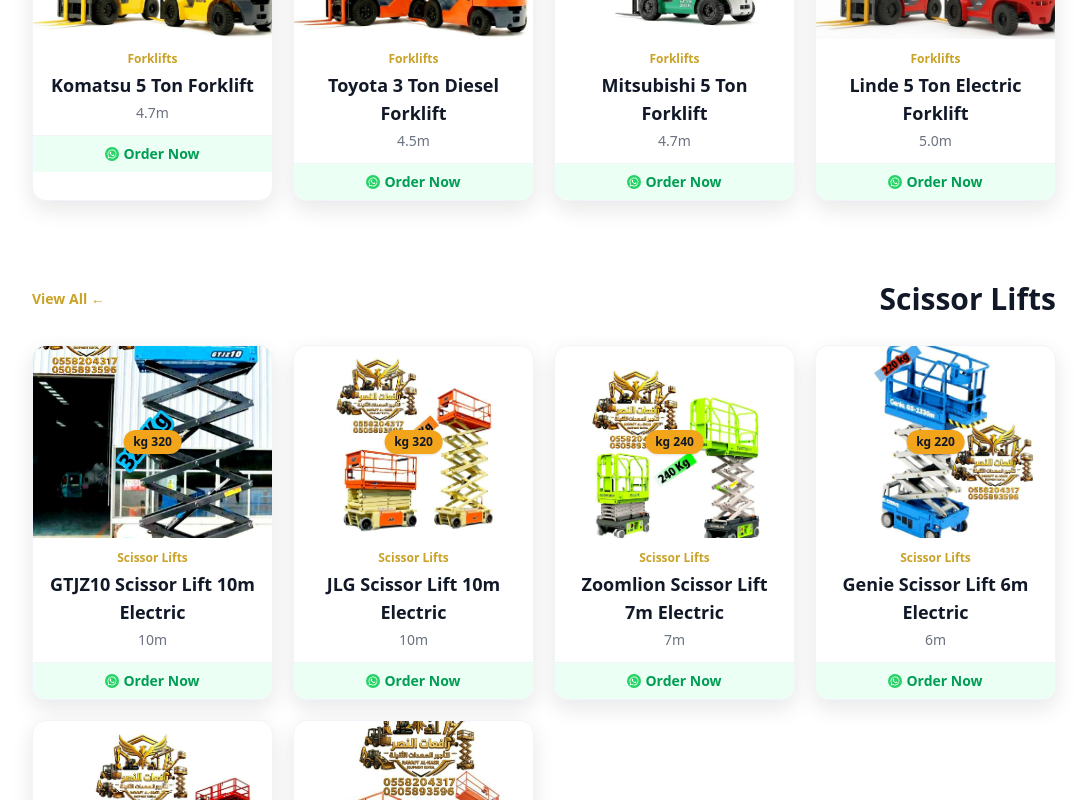
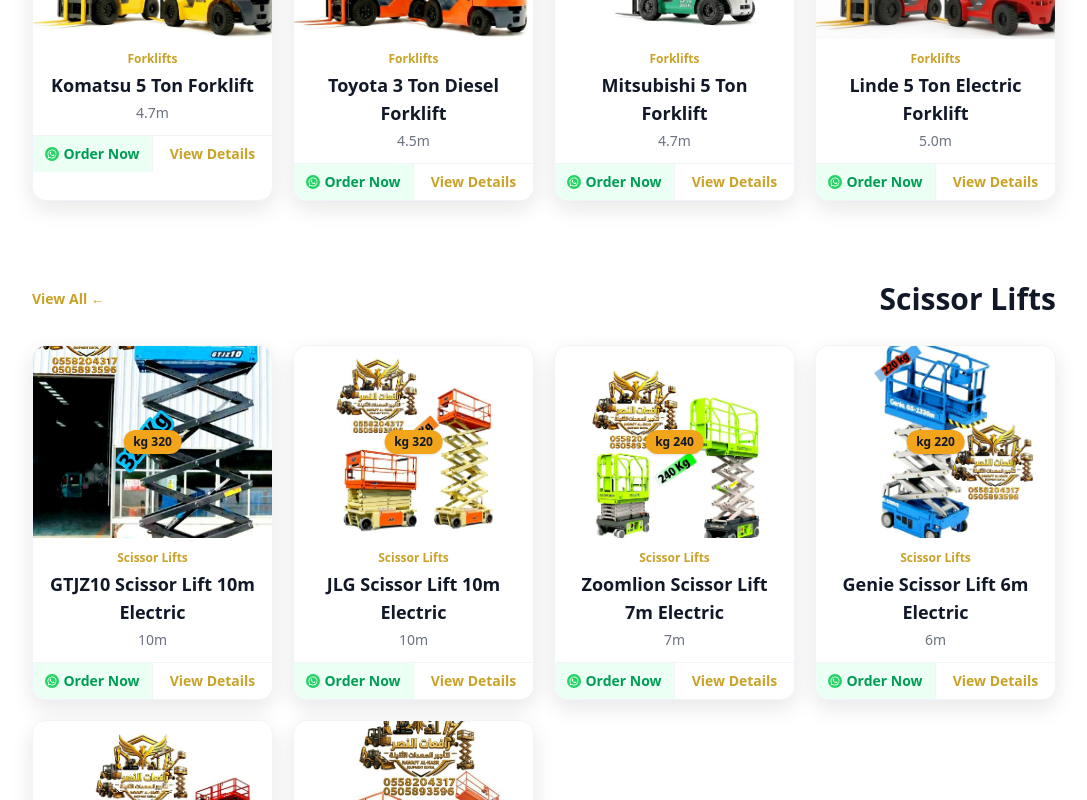
Before and after one commit to droidattips-Mod/basheer-with-good-dom, a Next.js app: page /en in a window 1280 px wide. Shown: the part 1720-2520 px from the top of the page, without its empty margins (96-1183 px from the left). Built offline with nearby package versions, Linux system fonts and the light colour scheme.

Commit message:
adding View Details button

```diff
--- a/components/site/EquipmentCard.tsx
+++ b/components/site/EquipmentCard.tsx
@@ -8,9 +8,10 @@
   locale: Locale;
   categoryLabel: string;
   requestNowLabel: string;
+  viewDetailsLabel: string;
 };
 
-export default function EquipmentCard({ item, locale, categoryLabel, requestNowLabel }: Props) {
+export default function EquipmentCard({ item, locale, categoryLabel, requestNowLabel, viewDetailsLabel }: Props) {
   const name = locale === "ar" ? item.nameAr : item.nameEn;
   const description = locale === "ar" ? item.descriptionAr : item.descriptionEn;
   const whatsappHref = `https://wa.me/${WHATSAPP_NUMBER}?text=${encodeURIComponent("أود الاستفسار عن تأجير المعدة: " + name)}`;
@@ -39,17 +40,25 @@
           <h4 className="line-clamp-2 text-sm font-black leading-6 text-[#111827] md:text-lg md:leading-7">{name}</h4>
           <p className="mt-1 text-xs text-[#6B7280] md:text-sm">{item.spec ?? description}</p>
         </div>
-        <div className="relative z-10 border-t border-slate-100 text-[11px] font-bold md:text-sm">
+        <div className="relative z-10 flex border-t border-slate-100 text-[11px] font-bold md:text-sm">
           <a
             href={whatsappHref}
             target="_blank"
             rel="noreferrer"
             aria-label={`${requestNowLabel} ${name} عبر واتساب`}
-            className="inline-flex w-full min-h-9 items-center justify-center gap-1 bg-[#ECFFF4] px-2 text-[#009E55] transition hover:bg-[#DDF9EA]"
+            className="inline-flex flex-1 min-h-9 items-center justify-center gap-1 bg-[#ECFFF4] px-2 text-[#009E55] transition hover:bg-[#DDF9EA]"
           >
             <Image src="/whatsapp-icon.svg" alt="WhatsApp" width={14} height={14} className="h-3.5 w-3.5" />
             {requestNowLabel}
           </a>
+          {detailHref && (
+            <Link
+              href={detailHref}
+              className="inline-flex flex-1 min-h-9 items-center justify-center border-s border-slate-100 px-2 text-[#C9A227] transition hover:bg-[#FFF9EC]"
+            >
+              {viewDetailsLabel}
+            </Link>
+          )}
         </div>
       </div>
     </article>
--- a/components/site/EquipmentCategory.tsx
+++ b/components/site/EquipmentCategory.tsx
@@ -6,9 +6,10 @@
   locale: Locale;
   requestNowLabel: string;
   viewAllLabel: string;
+  viewDetailsLabel: string;
 };
 
-export default function EquipmentCategory({ category, locale, requestNowLabel, viewAllLabel }: Props) {
+export default function EquipmentCategory({ category, locale, requestNowLabel, viewAllLabel, viewDetailsLabel }: Props) {
   const categoryName = locale === "ar" ? category.nameAr : category.nameEn;
 
   return (
@@ -27,6 +28,7 @@
             locale={locale}
             categoryLabel={categoryName}
             requestNowLabel={requestNowLabel}
+            viewDetailsLabel={viewDetailsLabel}
           />
         ))}
       </div>
--- a/components/site/EquipmentSection.tsx
+++ b/components/site/EquipmentSection.tsx
@@ -21,6 +21,7 @@
               locale={locale}
               requestNowLabel={t.requestNow}
               viewAllLabel={t.viewAll}
+              viewDetailsLabel={t.details}
             />
           ))}
         </div>
```
